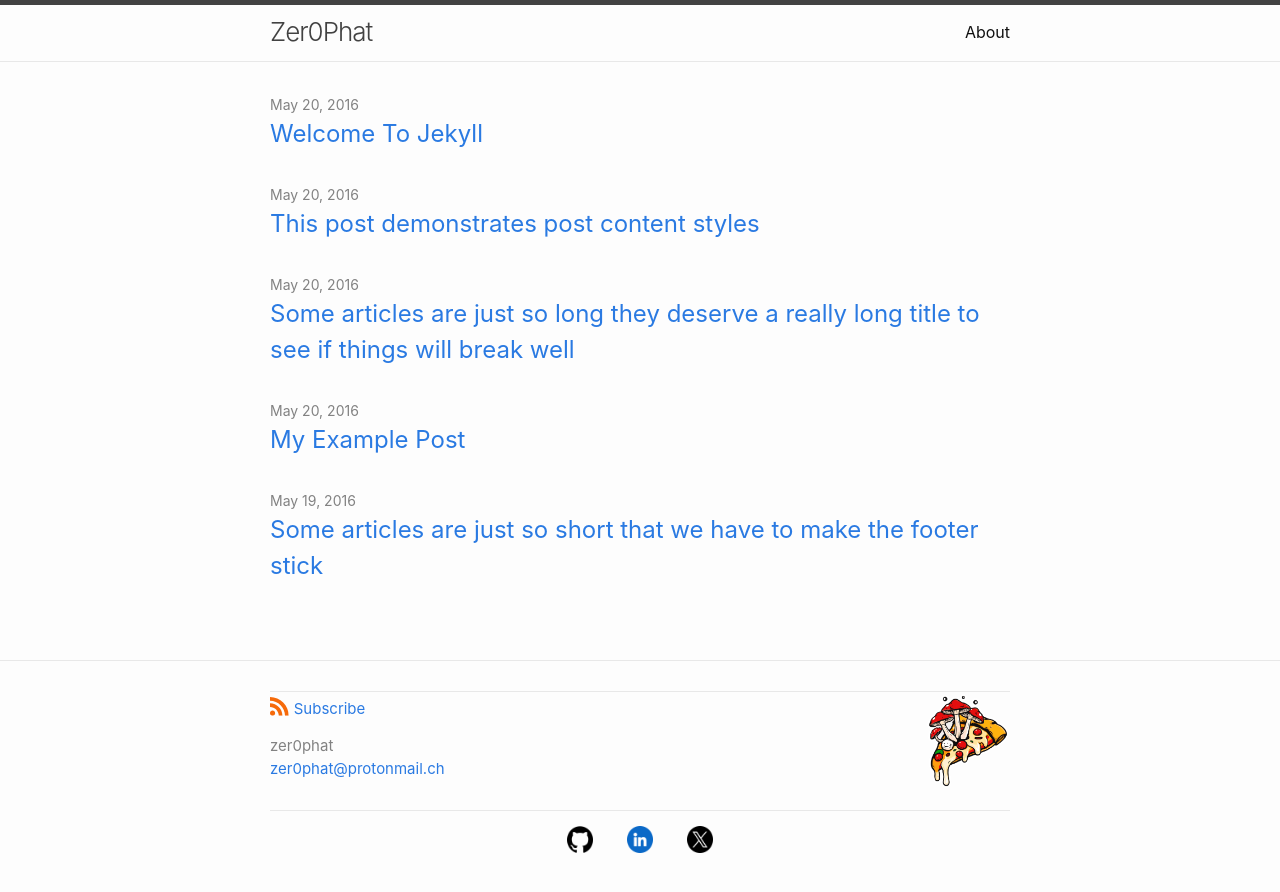
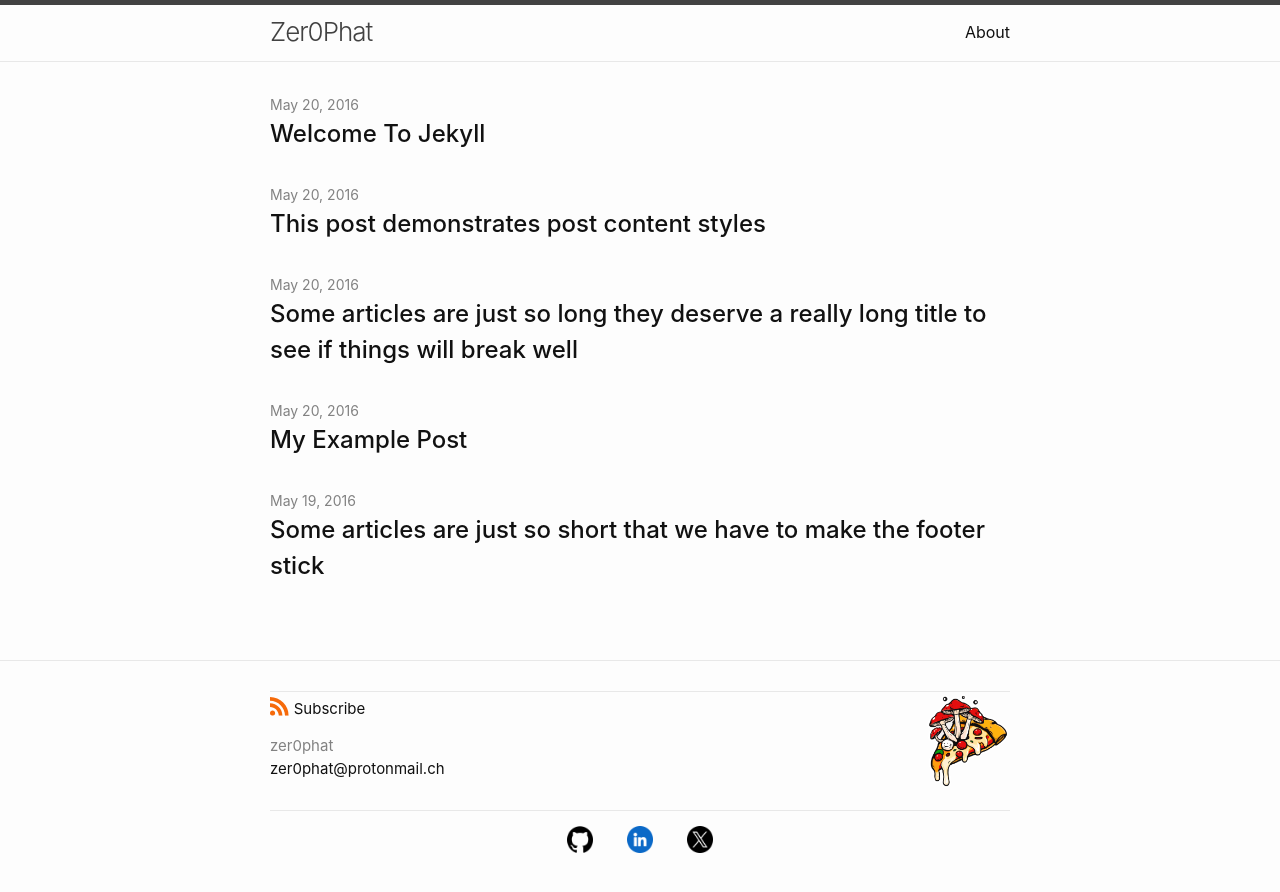
Before and after one commit to zer0phat/zer0phat.github.io, a Jekyll site: the page built from docs/index.md, in a window 1280 px wide. Shown: the top 892 px of the page. Built offline with Jekyll 4.4.1, drawn with Linux system fonts in a browser that asks for light colours.

```diff
--- a/docs/_sass/minima/_layout.scss
+++ b/docs/_sass/minima/_layout.scss
@@ -230,6 +230,7 @@
 
 .post-link {
   display: block;
+  font-weight: 500;
   @include relative-font-size(1.5);
 }
 
--- a/docs/_sass/minima/skins/auto.scss
+++ b/docs/_sass/minima/skins/auto.scss
@@ -20,7 +20,7 @@
 $lm-background-color:      #fdfdfd !default;
 $lm-code-background-color: #eeeeff !default;
 
-$lm-link-base-color:       #2a7ae2 !default;
+$lm-link-base-color:       #111111 !default; // #2a7ae2 !default;
 $lm-link-visited-color:    darken($lm-link-base-color, 15%) !default;
 $lm-link-hover-color:      $lm-text-color !default;
 
```
